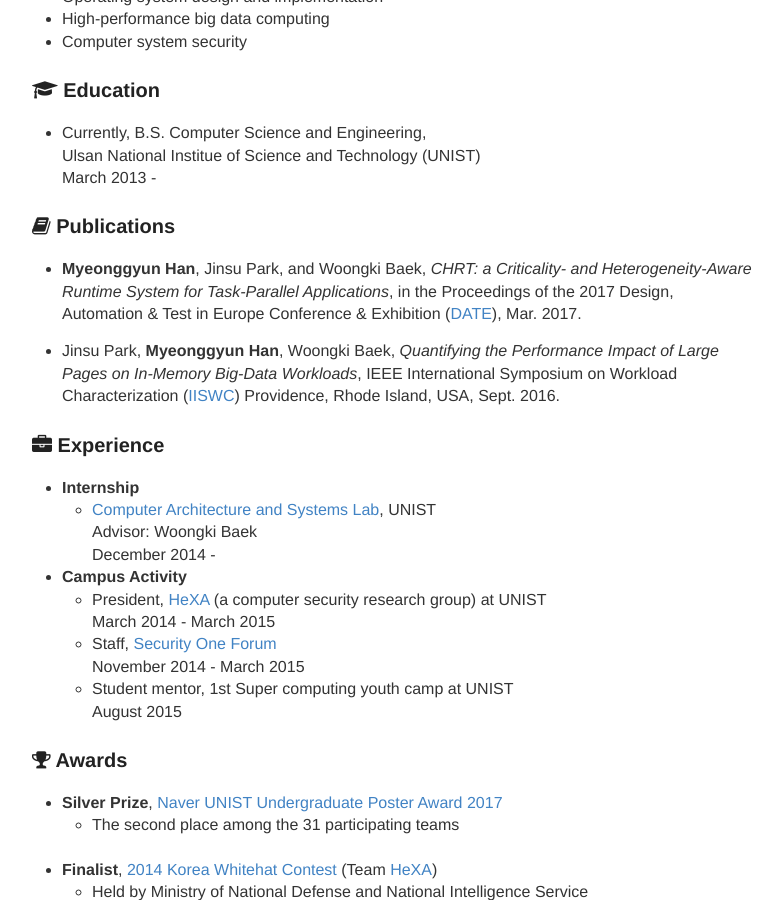
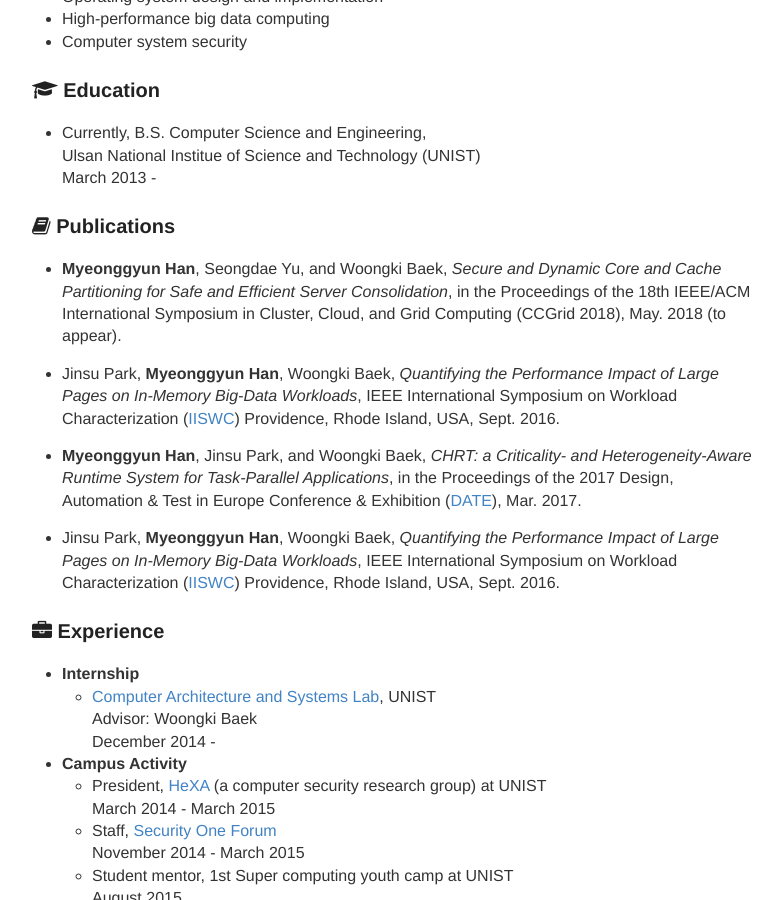
Before and after one commit to myeonggyunhan/myeonggyunhan.github.io, a Jekyll site: the page built from _posts/2018-01-30-Profile.md, in a window 1280 px wide and 900 px high, scrolled down 417 px. Shown: the whole window, without its empty margins (248-1030 px from the left). Built offline with Jekyll 4.4.1, drawn with Linux system fonts in a browser that asks for light colours; nearby versions of some CDN libraries.

Commit message:
Add CCGrid'18 SDCP

```diff
--- a/_posts/2017-12-11-Profile.md
+++ b/_posts/2018-01-30-Profile.md
@@ -19,6 +19,9 @@ Ulsan, South Korea.
     March 2013 -
 
 ### <i class="fa fa-book"></i> Publications
+  - **Myeonggyun Han**, Seongdae Yu, and Woongki Baek, *Secure and Dynamic Core and Cache Partitioning for Safe and Efficient Server Consolidation*, in the Proceedings of the 18th IEEE/ACM International Symposium in Cluster, Cloud, and Grid Computing (CCGrid 2018), May. 2018 (to appear).
+
+  - Jinsu Park, **Myeonggyun Han**, Woongki Baek, *Quantifying the Performance Impact of Large Pages on In-Memory Big-Data Workloads*, IEEE International Symposium on Workload Characterization ([IISWC](http://www.iiswc.org/iiswc2016/index.html)) Providence, Rhode Island, USA, Sept. 2016.
   - **Myeonggyun Han**, Jinsu Park, and Woongki Baek, *CHRT: a Criticality- and Heterogeneity-Aware Runtime System for Task-Parallel Applications*, in the Proceedings of the 2017 Design, Automation & Test in Europe Conference & Exhibition ([DATE](https://www.date-conference.com/date17/)), Mar. 2017.
 
   - Jinsu Park, **Myeonggyun Han**, Woongki Baek, *Quantifying the Performance Impact of Large Pages on In-Memory Big-Data Workloads*, IEEE International Symposium on Workload Characterization ([IISWC](http://www.iiswc.org/iiswc2016/index.html)) Providence, Rhode Island, USA, Sept. 2016.
```
Also changed, not shown: README.md.
